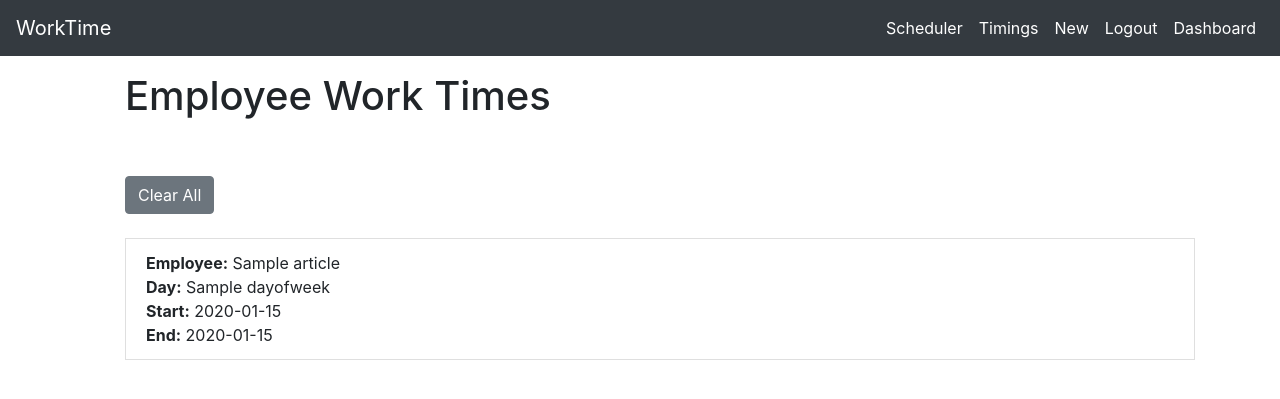
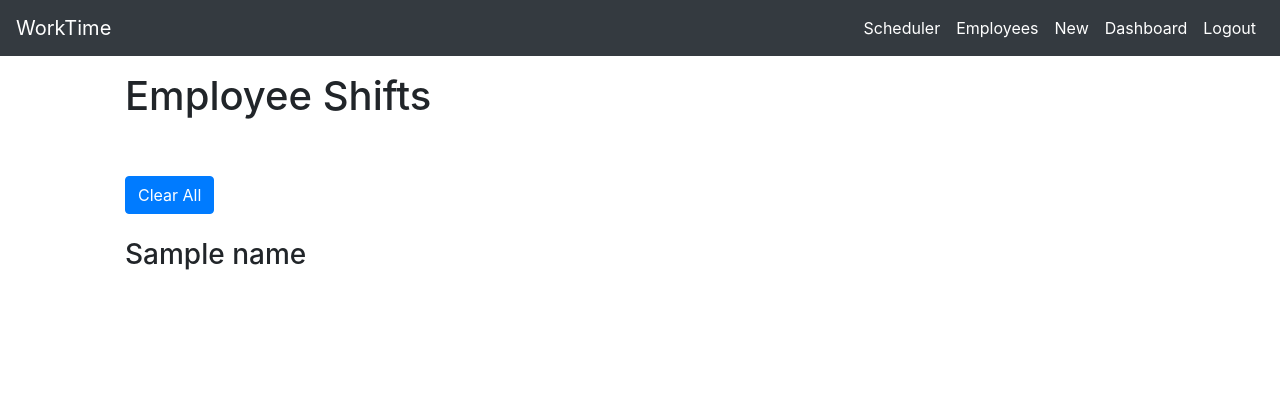
Before and after one commit to worktimewebapps/WorkTime, a Flask app: template WorkTime/templates/allemployeetimes.html in a window 1280 px wide. Shown: the top 399 px of the page. Run offline with Flask 2, Linux system fonts and the light colour scheme; the visitor is signed in with stand-in values (Sample User, id 1); tables that the repository leaves empty hold one stand-in row (values such as "Sample post"); the template is opened without the code that fills it: most values are stand-ins (such as "Sample title", 1, 10 or a date in 2020); some libraries are stand-ins or nearby versions.

Commit message:
forgot to push

```diff
--- a/WorkTime/app.py
+++ b/WorkTime/app.py
@@ -50,7 +50,7 @@
 			return f(*args, **kwargs)
 		else:
 			flash('You must be an administrator', 'danger')
-			return(redirect(url_for('main')))
+			return(redirect(url_for('dashboard')))
 	return wrap
 
 
@@ -62,7 +62,7 @@
 		if('logged_in' in session):
 			return f(*args, **kwargs)
 		else:
-			flash('Unauthorized, please login', 'danger')
+			flash('Please login', 'danger')
 			return(redirect(url_for('login')))
 	return wrap
 
@@ -95,7 +95,7 @@
 		mysql.connection.commit()
 		cur.close()
 
-		flash(u"You are now registered and can login", "success")
+		flash(u"User has been registered", "success")
 		redirect(url_for('main'))
 	return render_template('register.html', form=form)
 
@@ -185,13 +185,12 @@
 @is_admin
 def scheduler():
 	form = SchedulerForm(request.form)
+	cur = mysql.connection.cursor()
 	if request.method == 'POST' and form.validate():
 		username = form.username.data
 		dayofweek = form.dayofweek.data
 		starttime = form.starttime.data
 		endtime = form.endtime.data
-
-		cur = mysql.connection.cursor()
 
 		result = cur.execute("SELECT * FROM tbl_user WHERE username = %s", [username])
 
@@ -201,10 +200,14 @@
 
 		cur.execute("INSERT INTO tbl_times(username, dayofweek, starttime, endtime) VALUES (%s,%s,%s,%s)", (username, dayofweek, starttime, endtime))
 		mysql.connection.commit()
-		cur.close()
+
 
 		flash(u"Successfully Added", "success")
-	return render_template('scheduler.html', form=form)
+
+	cur.execute('SELECT name, username FROM tbl_user')
+	nameuser = cur.fetchall()
+	cur.close()
+	return render_template('scheduler.html', form=form, nameuser=nameuser)
 
 
 
@@ -223,6 +226,10 @@
 def allemployeetimes():
 
 	cur= mysql.connection.cursor()
+
+	cur.execute('SELECT name FROM tbl_user')
+	names = cur.fetchall()
+
 	cur.execute('SELECT * FROM tbl_times')
 	data = cur.fetchall()
 
@@ -236,7 +243,7 @@
 	# app.logger.info(data)
 
 	cur.close()
-	return render_template('allemployeetimes.html', articles = data)
+	return render_template('allemployeetimes.html', data=data, names=names)
 
 
 
--- a/WorkTime/templates/allemployeetimes.html
+++ b/WorkTime/templates/allemployeetimes.html
@@ -8,21 +8,28 @@
 
 
     <ul>
-        <h1>Employee Work Times</h1>
+        <h1>Employee Shifts</h1>
         <br>
         <br>
-        <a href="/clearall"><input type="button" class="btn btn-secondary" value="Clear All"></a>
+        <a href="/clearall"><input type="button" class="btn btn-primary" value="Clear All"></a>
         <br>
         <br>
 
-    	{% for article in articles %}
-    		<li class="list-group-item">
-                <a><b>Employee:</b> {{article.name}}</a><br>
-    			<a><b>Day:</b> {{article.dayofweek}}<a><br>
-    			<a><b>Start:</b> {{article.starttime}}</a><br>
-    			<a><b>End:</b> {{article.endtime}}</a>
-    		</li>
-    	{% endfor %}
+
+        {% for n in names%}
+            <h3>{{n.name}}</h3>
+        	{% for d in data %}
+                {% if n.name == d.name%}
+            		<li class="list-group-item">
+                        <a><b>Employee:</b> {{d.name}}</a><br>
+            			<a><b>Day:</b> {{d.dayofweek}}<a><br>
+            			<a><b>Start:</b> {{d.starttime}}</a><br>
+            			<a><b>End:</b> {{d.endtime}}</a>
+            		</li>
+                {% endif %}
+        	{% endfor %}
+            <br><br>
+        {% endfor %}
         <br>
         <br>
         <br>
--- a/WorkTime/templates/includes/_navbar.html
+++ b/WorkTime/templates/includes/_navbar.html
@@ -1,5 +1,5 @@
 <nav class="navbar navbar-expand-md navbar-dark fixed-top bg-dark">
-        <a class="navbar-brand" href="/">WorkTime</a>
+        <a class="navbar-brand" href="/dashboard">WorkTime</a>
         <button class="navbar-toggler" type="button" data-toggle="collapse" data-target="#navbarCollapse" aria-controls="navbarCollapse" aria-expanded="false" aria-label="Toggle navigation">
           <span class="navbar-toggler-icon"></span>
         </button>
@@ -15,17 +15,18 @@
                 <a class="nav-link" href="/scheduler">Scheduler <span class="sr-only">(current)</span></a>
               </li>
               <li class="nav-item active">
-                <a class="nav-link" href="/allemployeetimes"> Timings <span class="sr-only">(current)</span></a>
+                <a class="nav-link" href="/allemployeetimes"> Employees <span class="sr-only">(current)</span></a>
               </li>
               <li class="nav-item active">
                 <a class="nav-link" href="/register">New <span class="sr-only">(current)</span></a>
               </li>
               {% endif %}
+
+              <li class="nav-item active">
+                <a class="nav-link" href="/dashboard">Dashboard <span class="sr-only">(current)</span></a>
+              </li>
               <li class="nav-item active">
                 <a class="nav-link" href="/logout">Logout <span class="sr-only">(current)</span></a>
-              </li>
-              <li class="nav-item active">
-                <a class="nav-link" href="/dashboard">Dashboard <span class="sr-only">(current)</span></a>
               </li>
             {% else %}
               <li class="nav-item active">
--- a/WorkTime/templates/index.html
+++ b/WorkTime/templates/index.html
@@ -7,6 +7,7 @@
     <br><br><br><br>
     <div class="jumbotron text-center">
         <h1>Welcome to WorkTime</h1>
-        <p class="lead">Put a description here</p>
+        <p class="lead">Manage your shifts</p>
+        <a href="/login"><input type="button" class="btn btn-primary" value="Get Started"></a>
     </div>
 {% endblock %}
--- a/WorkTime/templates/register.html
+++ b/WorkTime/templates/register.html
@@ -3,7 +3,7 @@
 
 {% block body %}
 
-    <h1>Register</h1>
+    <h1>Register New Employee</h1><br>
     {% from "includes/_formhelpers.html" import render_field %}
     <form method="POST" action="">
     	<div class="form-group">
```
Also changed, not shown: WorkTime/templates/dashboard.html (+4 -4 lines), WorkTime/templates/scheduler.html (+8 -0 lines).
